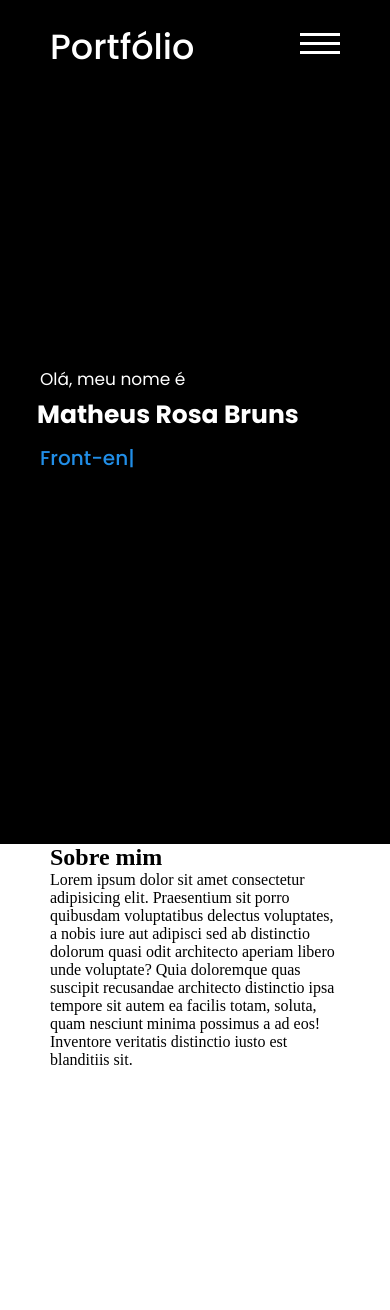
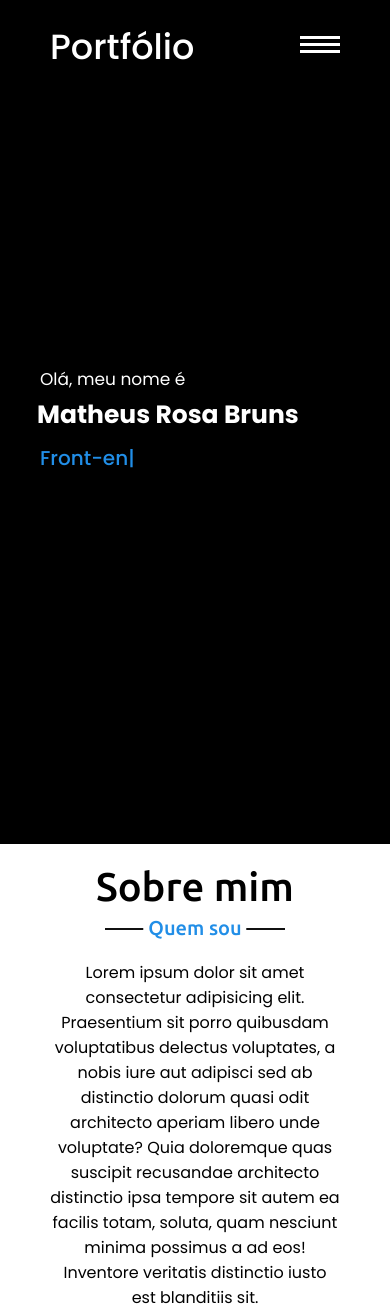
Before and after one commit to matheusbruns/portfolio, a plain HTML site: page index.html in a window 390 px wide. Before the commit the page ends 1069 px from the top, so only its background shows below. Drawn offline with nearby package versions, Linux system fonts and the light colour scheme.

Commit message:
estilização

```diff
--- a/style.css
+++ b/style.css
@@ -1,10 +1,16 @@
 @import url('https://fonts.googleapis.com/css2?family=Poppins:wght@300;400;500;700&display=swap');
+@import url('https://fonts.googleapis.com/css2?family=Ubuntu:wght@300;500;700&display=swap');
 *{
     margin: 0;
     padding: 0;
     box-sizing: border-box;
     text-decoration: none;
     -webkit-tap-highlight-color: rgba(0, 0, 0, 0); /*Quando clicar não aparece aquele realce de clique*/
+}
+:root{
+    --corPrincipal:#218ee7;
+    --fontePrincipal:'Poppins', sans-serif;
+    --fonteSecundaria:'Ubuntu', sans-serif;;
 }
 .max-width{
     max-width: 1300px;
@@ -17,12 +23,13 @@
     position:fixed;
     width: 100%;
     padding: 20px 0;
-    font-family: 'Poppins', sans-serif;
+    font-family: var(--fontePrincipal);
     transition: all 0.3s ease;
+    z-index: 999;
 
 }
 .navbar.sticky{
-    background: rgba( 255, 255, 255, 0.35 );
+    background: rgba(20, 133, 224, 0.35);
     box-shadow: 0 8px 32px 0 rgba( 31, 38, 135, 0.37 );
     backdrop-filter: blur( 15px );
     -webkit-backdrop-filter: blur( 15px );
@@ -53,7 +60,7 @@
     transition: color 0.3s ease ;
 }
 .navbar .menu li a:hover{
-    color: #218ee7;
+    color: var(--corPrincipal);
 }
 .navbar.sticky .menu li a:hover{
     color: #fff;
@@ -68,9 +75,8 @@
     height: 100vh;
     color: #fff;
     min-height: 500px;
-    font-family: 'Poppins', sans-serif;
+    font-family: var(--fontePrincipal);
 }
-
 .home .max-width{
     margin: auto 0 auto 40px;
 }
@@ -87,9 +93,54 @@
     margin: 5px 0;
 }
 .home .home-content span{
-    color: #218ee7;
+    color: var(--corPrincipal);
     font-weight: 500;
 }
+
+/* sobre */
+.about{
+    font-family:var(--fontePrincipal);
+}
+.about .title{
+    position: relative;
+    font-family: var(--fonteSecundaria);
+    text-align: center;
+    font-size: 40px;
+    font-weight: 500;
+    padding: 20px 0;
+}
+.about .title::before{
+    content: "";
+    position: absolute;
+    width: 180px;
+    height: 2px;
+    bottom: 0;
+    left: 50%;
+    background: #111;
+    transform: translateX(-50%);
+}
+.about .title::after{
+    content: "Quem sou";
+    position: absolute;
+    bottom: -15px;
+    left: 50%;
+    font-size: 20px;
+    padding: 5px;
+    color: var(--corPrincipal);
+    background: #fff;
+    transform: translateX(-50%);
+}
+.about .text{
+    text-align:center;
+    margin-top: 30px;
+}
+
+
+
+
+
+
+
 /*Menu Mobile*/
 .menu-btn{
     color: #fff;
@@ -99,19 +150,18 @@
 }
 .menu-btn .i{
     width: 50px;
-    border-top: 5px solid white;
-    padding: 5px 0;
+    border-top: 3px solid white;
+    padding: 3px 0;
     transition: 0.5s ease;
 }
-
 .change .i{
     padding: 0;
 }
 .change #i1{
-    transform: translateY(4px) rotateZ(-45deg);
+    transform: translateY(6px) rotateZ(-45deg);
 }
 .change #i3{
-    transform: translateY(-6px) rotateZ(45deg);
+    transform: translateY(1px) rotateZ(45deg);
 }
 .change #i2{
     transform: translateX(-50px);
@@ -121,7 +171,6 @@
 .change{
     display: block;
 }
-
 .close{
     display: none;
 }
@@ -212,14 +261,14 @@
     .menu-btn .i{
         width: 40px;
         border-top: 3px solid white;
-        padding: 3px 0;
+        padding: 2px 0;
         transition: 0.5s ease;
     }
     .change #i1{
-        transform: translateY(8px) rotateZ(-40deg);
+        transform: translateY(3px) rotateZ(-45deg);
     }
     .change #i3{
-        transform: translateY(-10px) rotateZ(40deg);
+        transform: translateY(-10px) rotateZ(45deg);
     }
 }
 @media (max-width:552px){
```
